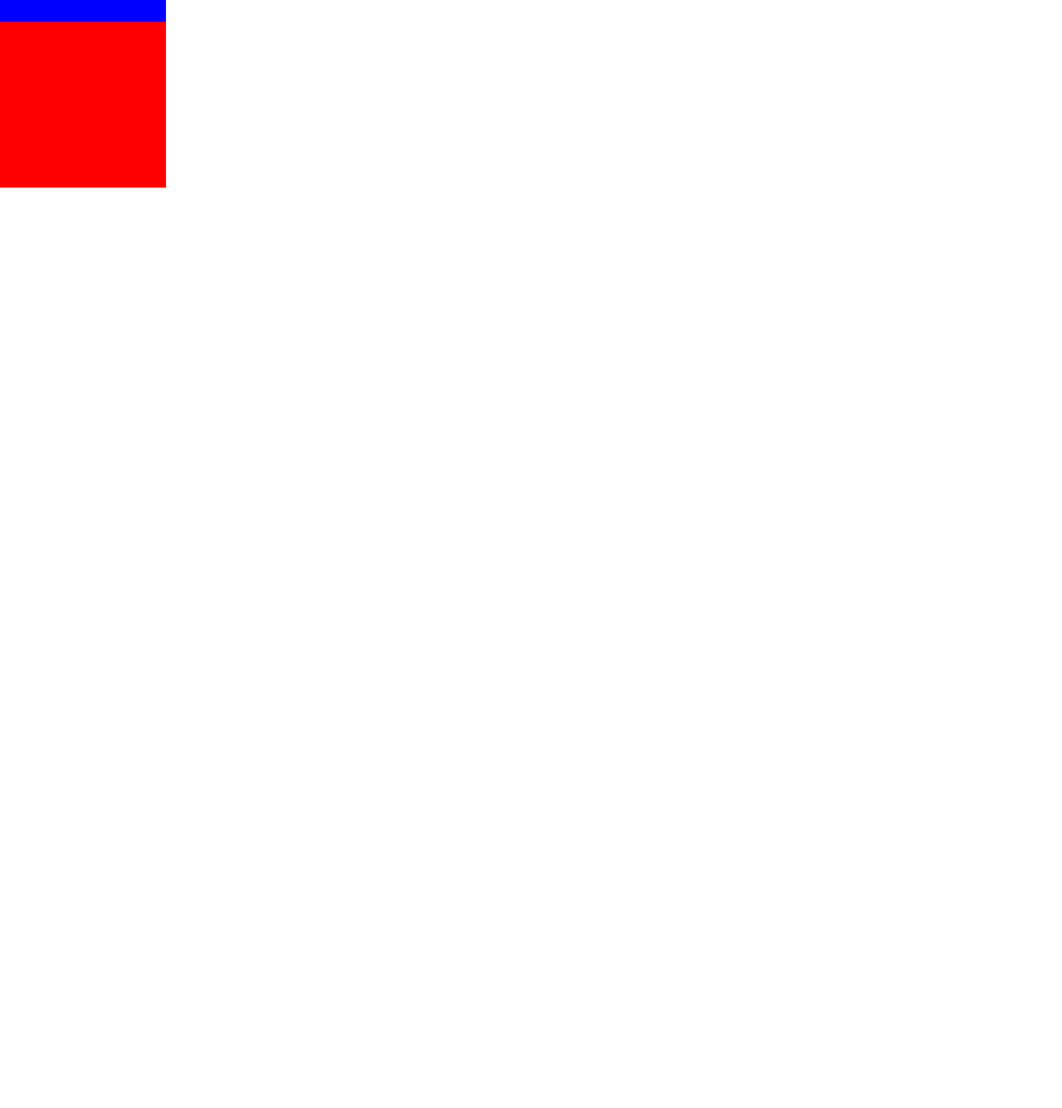
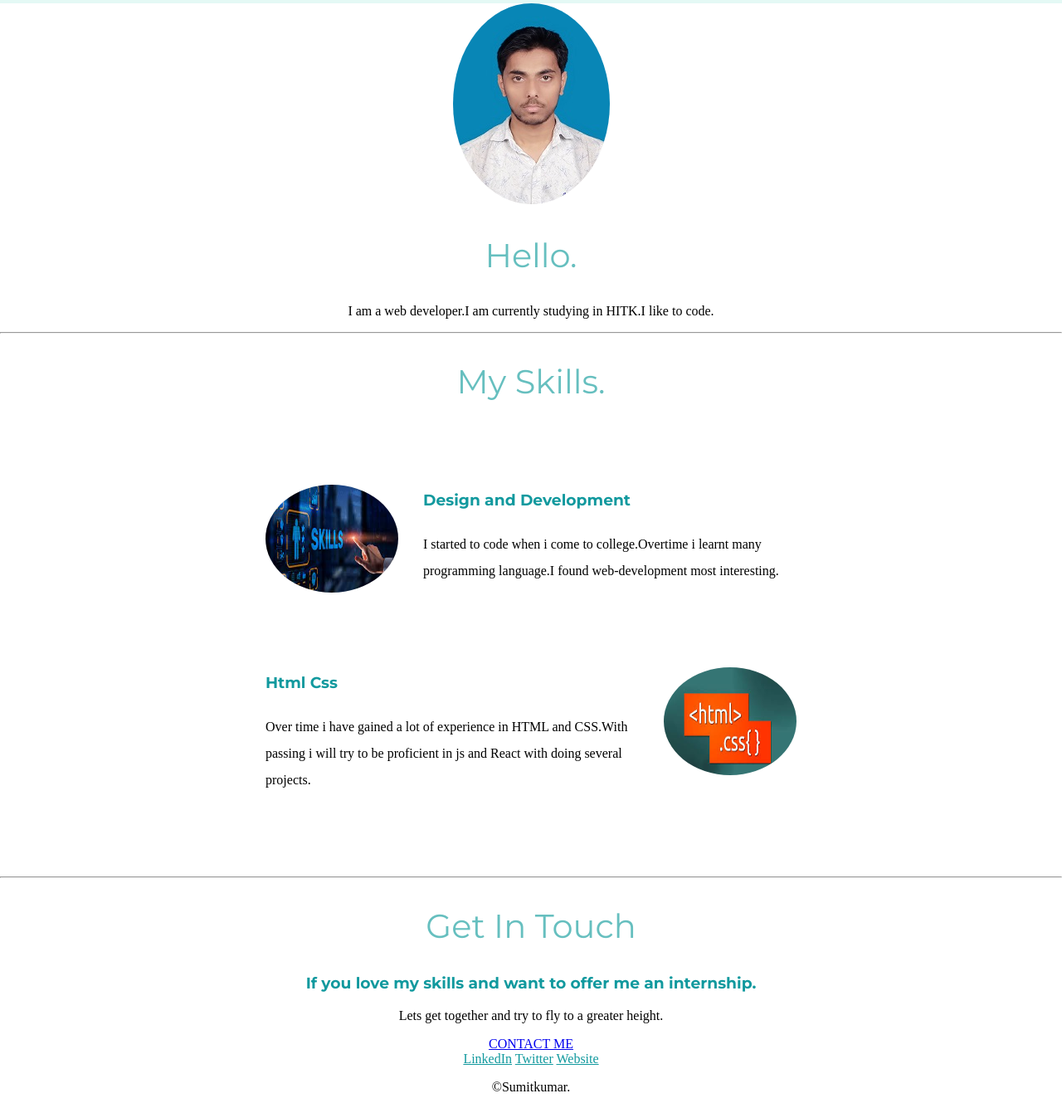
Before and after one commit to sumit2060049/css-MY-site, a plain HTML site: page index.html in a window 1280 px wide. Shown: the part 822-2157 px from the top of the page at 83% size. Before the commit the page ends 1048 px from the top, so only its background shows below. Drawn offline with Linux system fonts and the light colour scheme; a web font is replaced by a local one.

Commit message:
float and clear

```diff
--- a/index.html
+++ b/index.html
@@ -15,16 +15,44 @@
     <div class="top-container">
         <img class="top-cloud" src="cloud.png" alt="cloud-img">
         <h1>I am sumit.</h1>
-        <p>I write <span class="hero">code</span>.</p>
+        <h2>I write <span class="hero">code</span>.</h2>
         <img class="bottom-cloud" src="cloud.png" alt="cloud-img">
         <img src="mountain.png" alt="mountain-img">
 
     </div>
     <div class="middle-container">
-
+        <div class="profile">
+            <img class="myimage" src="sumit.jpeg" alt="sumit">
+            <h2>Hello.</h2>
+            <p>I am a web developer.I am currently studying in HITK.I like to code.</p>
+        </div>
+          <hr>
+          <div class="skills">
+            <h2>My Skills.</h2>
+            <div class="skill-row">
+              <img class="skill-img" src="skill.jpeg" alt="">
+              <h3>Design and Development</h3>
+              <p class="skill-desc">I started to code when i come to college.Overtime i learnt many programming language.I found web-development most interesting.</p>
+            </div>
+            <div class="skill-row">
+              <img class="skill2-img" src="images.jpeg" alt="">
+              <h3>Html Css</h3>
+              <p>Over time i have gained a lot of experience in HTML and CSS.With passing i will try to be proficient in js and React with doing several projects.</p>
+            </div>
+          </div>
+          <hr>
+          <div class="contact-me">
+            <h2>Get In Touch</h2>
+            <h3>If you love my skills and want to offer me an internship.</h3>
+            <p>Lets get together and try to fly to a greater height.</p>
+            <a class="btn" href="mailto:mrsumitkumar45@gamil.com">CONTACT ME</a>
+          </div>
     </div>
     <div class="bottom-container">
-
+        <a class="footer-link" href="https://www.linkedin.com/">LinkedIn</a>
+        <a class="footer-link" href="https://twitter.com/">Twitter</a>
+        <a class="footer-link" href="https://www.appbrewery.co/">Website</a>
+        <p>©Sumitkumar.</p>
     </div>
 </body>
 </html>
--- a/styles.css
+++ b/styles.css
@@ -8,41 +8,77 @@
 .top-container{
     background-color: #E4F9F5;
     position: relative;
-    padding-top: 100px;
+    padding-top: 50px;
 }
 h1{
-    margin:0;
+    margin: 30px auto 0;;
     padding-top: 90px;
     font-family: 'Sacramento',cursive;
+    font-size: 5.62em;
+    color: #66BFBF;
+    line-height: 2;
 }
 h2{
     font-family: 'Montserrat',sans-serif;
+    font-size: 2.5rem;
+    color: #66BFBF;
+    font-weight: normal;
 
 }
 h3{
     font-family: 'Montserrat',sans-serif;
+    color: #11999E;
 }
 .bottom-container{
-    background-color: red;
+    /* background-color: red;
     height: 200px;
-    width: 200px;
+    width: 200px; */
 }
 .middle-container{
-    background-color: blue;
+    /* background-color: blue;
     height: 200px;
-    width: 200px;
+    width: 200px; */
 }
 .hero{
     text-decoration: underline;
 }
 .bottom-cloud{
-    position: absolute;
+     position: absolute;
     left: 350px;
     bottom: 300px;
 }
 .top-cloud{
     position: absolute;
-    right:380px;
-    top:50px;
-    padding-top: 80px;;
+    right:300px;
+    top:30px;
+    padding-top: 50px;;
 }
+.myimage{
+    border-radius: 50%;
+}
+.skill-img{
+     border-radius: 50%;
+     width: 25%;
+    float: left;
+    margin-right: 30px;
+    height: 130px;
+}
+.skill2-img{
+     border-radius: 50%;
+    width: 25%;
+    float: right;
+    margin-left: 30px;
+    height: 130px;
+}
+.footer-link{
+    color: #11999E;
+}
+.skill-row{
+    width: 50%;
+    margin: 100px auto;
+    text-align: left;
+    line-height: 2;
+}
+/* .skill-desc{
+    clear: left;
+} */
```
Also changed, not shown: images.jpeg (added), skill.jpeg (added), sumit.jpeg (added).
